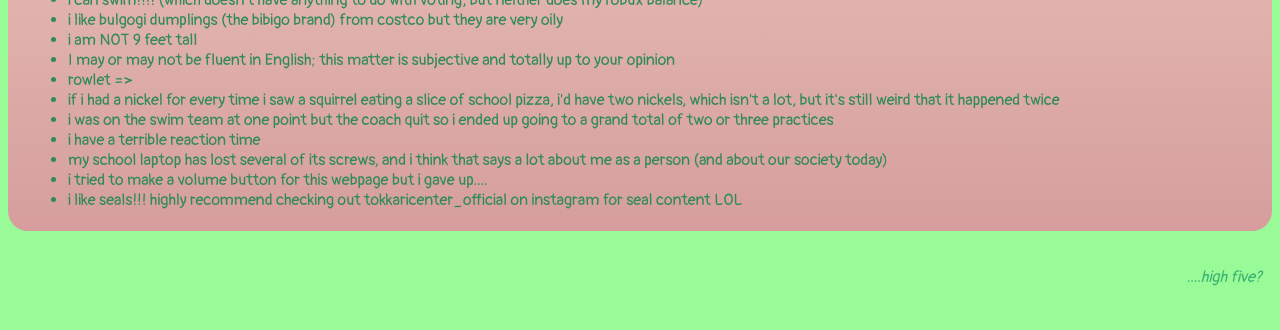
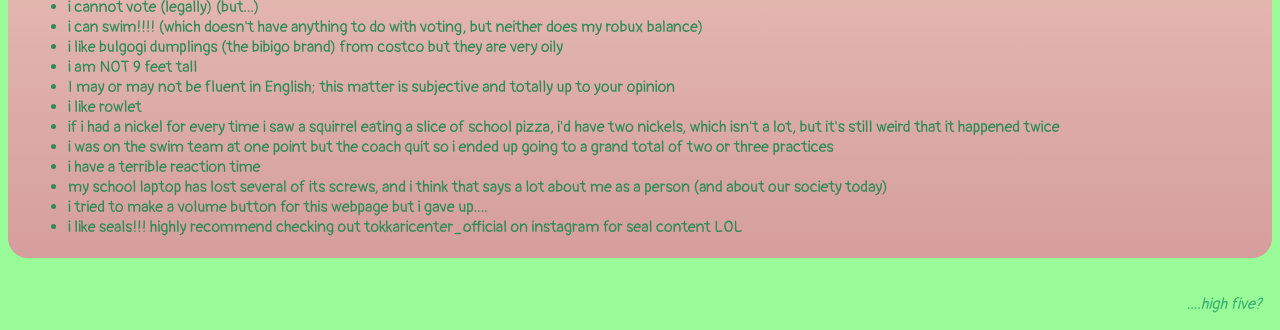
Before and after one commit to whyoho/salty-soymilk, a website: page index2.html in a window 1280 px wide. Shown: the part 1275-1605 px from the top of the page. Before the commit the page ends 1578 px from the top, so only its background shows below. Drawn offline with Linux system fonts and the light colour scheme.

Commit message:
Update index2.html

```diff
--- a/index2.html
+++ b/index2.html
@@ -62,6 +62,7 @@ src="https://www.youtube.com/embed/1wOAhRAqb40?controls=0&autoplay=1&loop=1" id
     </div>
     <br>
     <image src = "https://github.com/whyoho/salty-soymilk/blob/main/lenini%20fell%20over.png?raw=true" alt = "frog fell" id = "frogFell">
+    <br><br>
     <image src = "https://www.pngkit.com/png/full/166-1666460_official-pokemon-8-rowlet-flying-plush-pokmon.png" alt = "rowlet with wings out" id = "rowlet">
     <div class = "funFacts">
       <h3 id = "fact"> Here's some very specially curated fun facts about me!!</h3>
@@ -76,7 +77,7 @@ src="https://www.youtube.com/embed/1wOAhRAqb40?controls=0&autoplay=1&loop=1" id
         <li>i like bulgogi dumplings (the bibigo brand) from costco but they are very oily</li>
         <li>i am NOT 9 feet tall</li>
         <li>I may or may not be fluent in English; this matter is subjective and totally up to your opinion</li>
-        <li>rowlet    =></li>
+        <li>i like rowlet</li>
         <li>if i had a nickel for every time i saw a squirrel eating a slice of school pizza, i'd have two nickels, which isn't a lot, but it's still weird that it happened twice</li>
         <li>i was on the swim team at one point but the coach quit so i ended up going to a grand total of two or three practices</li>
         <li>i have a terrible reaction time</li>
```
